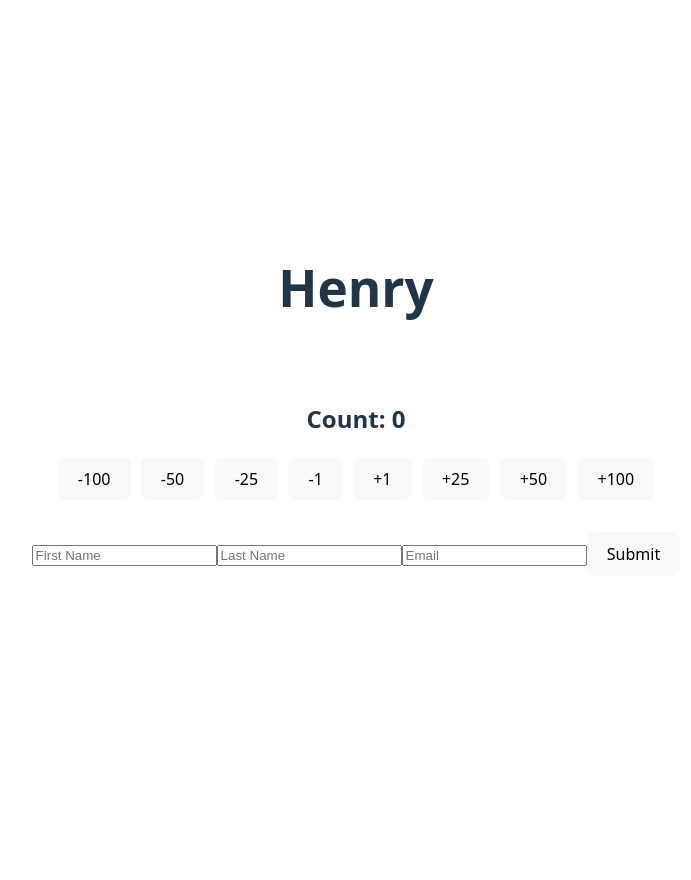
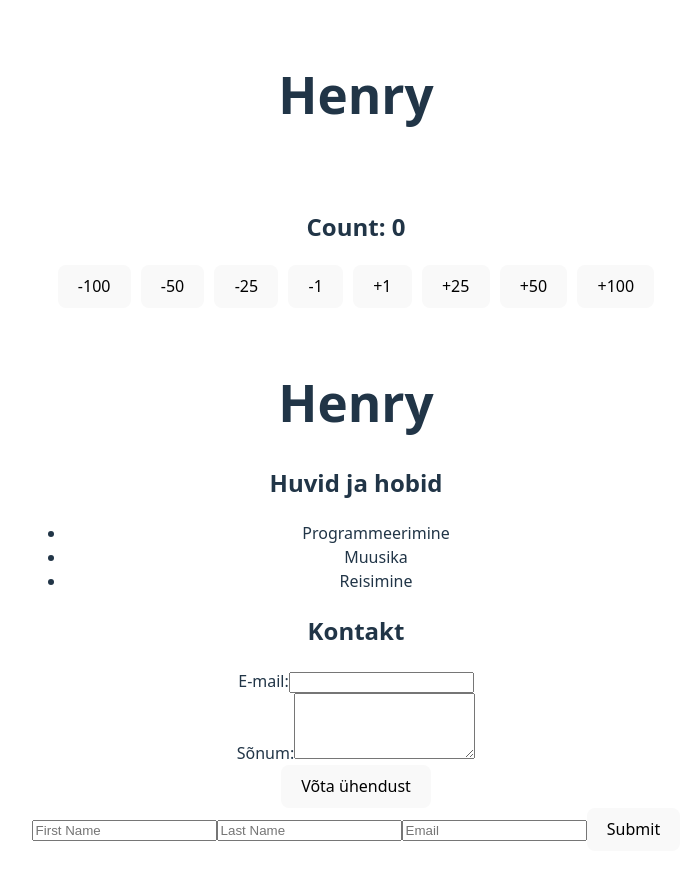
Before and after one commit to HenryPajuri/rakenduste-programmeerimine-2025, a React (Vite) app in the folder my-app/: page / in a window 1280 px wide. Shown: the top 880 px of the page, without its empty margins (284-975 px from the left). Before the commit the page ends 800 px from the top, so only its background shows below. Built offline with nearby package versions, Linux system fonts and the light colour scheme.

Commit message:
feat(profile): add profile component
Add profile component displayed under the counter. Profile component includes interests-list and contact form

```diff
--- a/my-app/src/App.tsx
+++ b/my-app/src/App.tsx
@@ -3,6 +3,7 @@ import Counter from "./components/Counter"
 import EventListener from "./components/EventListener"
 import Ref from "./components/Ref"
 import Form from "./components/Form"
+import Profile from "./components/Profile"
 
 function App() {
   const [show, setShow] = useState<boolean>(true)
@@ -11,6 +12,7 @@ function App() {
   return (
     <>
       <Counter />
+      <Profile />
       {/*  {show && <EventListener />}
       <button onClick={() => setShow(!show)}>Toggle EventListener</button> */}
       {/* {show ? <Ref /> : <div>No Ref</div>}
--- /dev/null
+++ b/my-app/src/components/Profile.tsx
@@ -0,0 +1,37 @@
+import React from "react"
+
+const Profile = () => {
+  return (
+    <div className="profile-container">
+      <div className="profile-content">
+        <h1>Henry</h1>
+
+        <h2>Huvid ja hobid</h2>
+        <ul className="interests-list">
+          <li>Programmeerimine</li>
+          <li>Muusika</li>
+          <li>Reisimine</li>
+        </ul>
+
+        <h2>Kontakt</h2>
+        <form className="contact-form">
+          <div className="form-group">
+            <label htmlFor="email">E-mail:</label>
+            <input type="email" id="email" name="email" />
+          </div>
+
+          <div className="form-group">
+            <label htmlFor="message">Sõnum:</label>
+            <textarea id="message" name="message" rows={4}></textarea>
+          </div>
+
+          <button type="button" className="cta-button">
+            Võta ühendust
+          </button>
+        </form>
+      </div>
+    </div>
+  )
+}
+
+export default Profile
```
